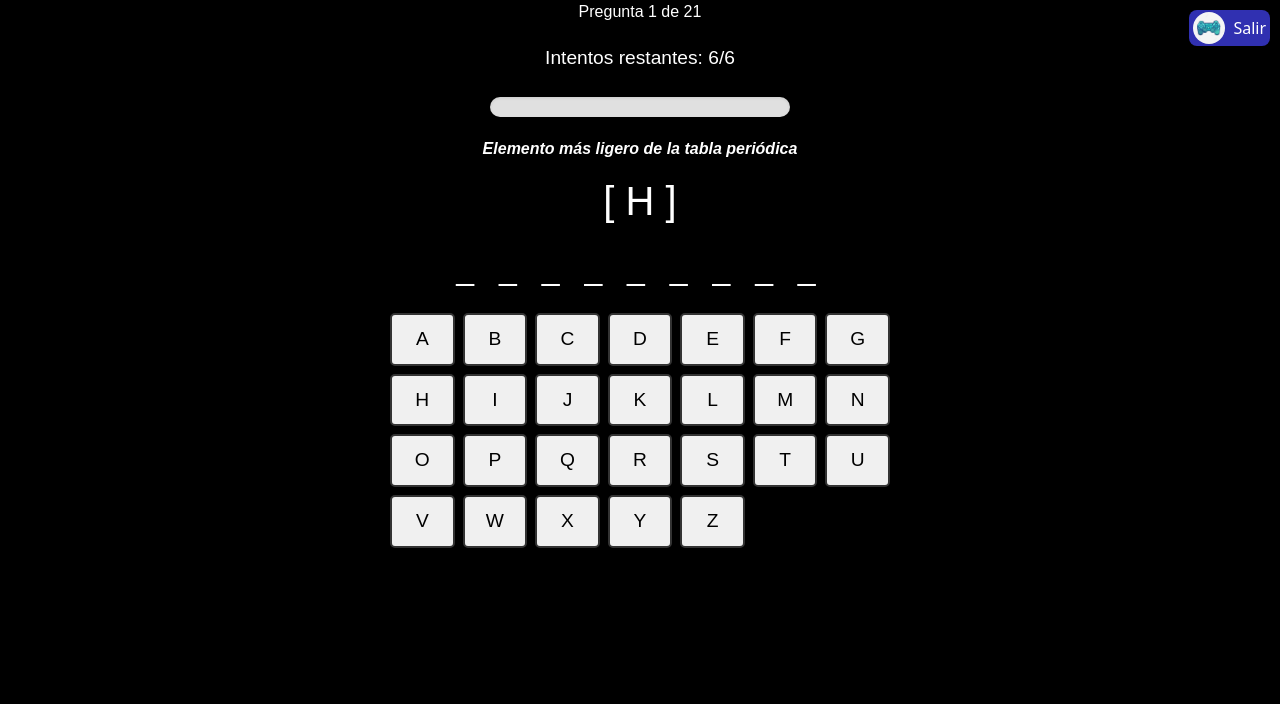
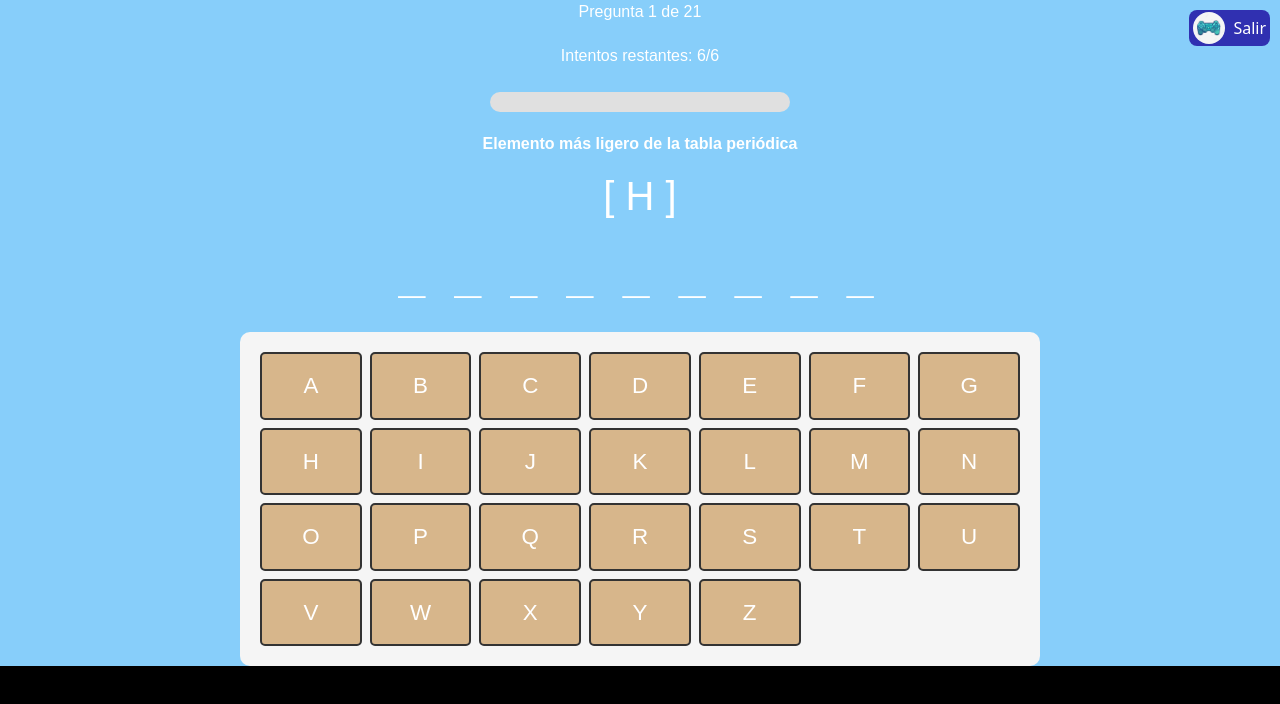
Before and after one commit to kevin332-creator/quimicaAPP, a React (Vite) app in the folder frontend/: page /juegos/nivel1 in a window 1280 px wide. Shown: the top 704 px of the page. Built offline with nearby package versions, Linux system fonts and the light colour scheme.

Commit message:
version3 h

```diff
--- a/frontend/src/pages/juego/JuegosNivel/AhorcadoQuimico/estylo.css
+++ b/frontend/src/pages/juego/JuegosNivel/AhorcadoQuimico/estylo.css
@@ -1,75 +1,90 @@
 /* Estilos para el ahorcado */
 .ahorcado-container {
-  max-width: 800px;
+  background-color: #87CEFA; /* Azul claro */
+  max-width: 7000px;
   margin: 0 auto;
   text-align: center;
   font-family: Arial, sans-serif;
-  margin-bottom: 20px;
+  margin-bottom: 100px;
 }
 
-.imagen-ahorcado img {
-  height: 200px;
-  margin: 20px 0;
-}
-
-.palabra-oculta {
-  font-size: 2rem;
-  letter-spacing: 0.5rem;
-  margin: 20px 0;
-}
-
+/* Diseño del teclado */
 .teclado {
   display: grid;
   grid-template-columns: repeat(7, 1fr);
   gap: 8px;
   margin: 20px auto;
-  max-width: 500px;
+  max-width: 800px;
   margin-bottom: 20px;
+  background-color: #f5f5f5; /* Fondo gris claro */
+  padding: 20px;
+  border-radius: 10px;
 }
 
+/* Estilo de los botones de letras */
 .letra-btn {
-  padding: 10px;
-  font-size: 1.2rem;
+  padding: 15px;
+  font-size: 1.4rem;
   cursor: pointer;
   border: 2px solid #333;
   border-radius: 5px;
-  background: #f0f0f0;
+  background: #D7B68B; /* Fondo marrón claro */
   transition: all 0.2s;
+  color: white;
 }
 
 .letra-btn.acertada {
-  background: #4CAF50;
+  background: #4CAF50; /* Verde para la letra acertada */
   color: white;
   border-color: #4CAF50;
 }
 
 .letra-btn.fallada {
-  background: #f44336;
+  background: #f44336; /* Rojo para la letra fallada */
   color: white;
   border-color: #f44336;
 }
 
 .letra-btn:disabled {
   cursor: not-allowed;
+  background: #e0e0e0; /* Fondo gris claro para los botones deshabilitados */
 }
 
-.contador-intentos {
-  font-size: 1.2rem;
-  margin: 10px 0;
+/* Estilo de la palabra oculta */
+.palabra-oculta {
+  font-size: 3rem;
+  letter-spacing: 0.5rem;
+  margin: 20px 0;
+  font-weight: bold;
 }
 
-.resultado {
-  margin: 20px 0;
-  padding: 15px;
-  background: #f8f8f8;
-  border-radius: 5px;
+/* Barra de progreso */
+.contador-intentos {
+  margin: 20px auto; /* Centrado de la barra de progreso */
+  width: 100%;
+  max-width: 300px;
+  display: flex;
+  flex-direction: column;
+  align-items: center;
+  text-align: center;
 }
 
-.pista {
-  font-style: italic;
-  color: #ffffff;
+.progress-bar-container {
+  width: 100%;
+  height: 20px;
+  background-color: #e0e0e0;
+  border-radius: 10px;
+  overflow: hidden;
+  margin-top: 8px;
 }
 
+.progress-bar {
+  height: 100%;
+  border-radius: 10px;
+  transition: width 0.3s ease, background-color 0.3s ease;
+}
+
+/* Estilos para el mensaje correcto */
 .mensaje-correcto {
   background: #d4edda;
   color: #155724;
@@ -80,19 +95,21 @@
   font-weight: bold;
 }
 
+/* Fondo del modal de error */
 .modal-overlay {
   position: fixed;
   top: 0;
   left: 0;
   width: 100%;
   height: 100%;
-  background-color: rgba(0, 0, 0, 0.568);
+  background-color: rgba(55, 95, 121, 0.541); /* Fondo azul claro con opacidad */
   display: flex;
   align-items: center;
   justify-content: center;
   z-index: 1000;
 }
 
+/* Modal de error */
 .modal-content-error {
   background-color: #ffffff !important;
   padding: 30px;
@@ -129,6 +146,7 @@
   background-color: #0056b3;
 }
 
+/* Estilo del título ganador y perdedor */
 .titulo-ganar {
   background-color: #28a745; /* verde éxito */
   color: white;
@@ -139,35 +157,7 @@
   color: white;
 }
 
-/* Estilos para la barra de progreso */
-/* Estilos para la barra de progreso */
-.contador-intentos {
-  margin: 20px auto; /* Cambiado de 20px 0 a 20px auto para centrar horizontalmente */
-  width: 100%;
-  max-width: 300px;
-  display: flex; /* Añadido */
-  flex-direction: column; /* Añadido */
-  align-items: center; /* Añadido para centrar contenido horizontalmente */
-  text-align: center; /* Añadido para centrar el texto */
-}
-
-
-.progress-bar-container {
-  width: 100%;
-  height: 20px;
-  background-color: #e0e0e0;
-  border-radius: 10px;
-  overflow: hidden;
-  margin-top: 8px;
-  box-shadow: inset 0 1px 3px rgba(0,0,0,0.1);
-}
-
-.progress-bar {
-  height: 100%;
-  border-radius: 10px;
-  transition: width 0.3s ease, background-color 0.3s ease;
-}
-
+/* Animación de fade para los modales */
 @keyframes modalFade {
   from { opacity: 0; transform: scale(0.9); }
   to   { opacity: 1; transform: scale(1); }
```
